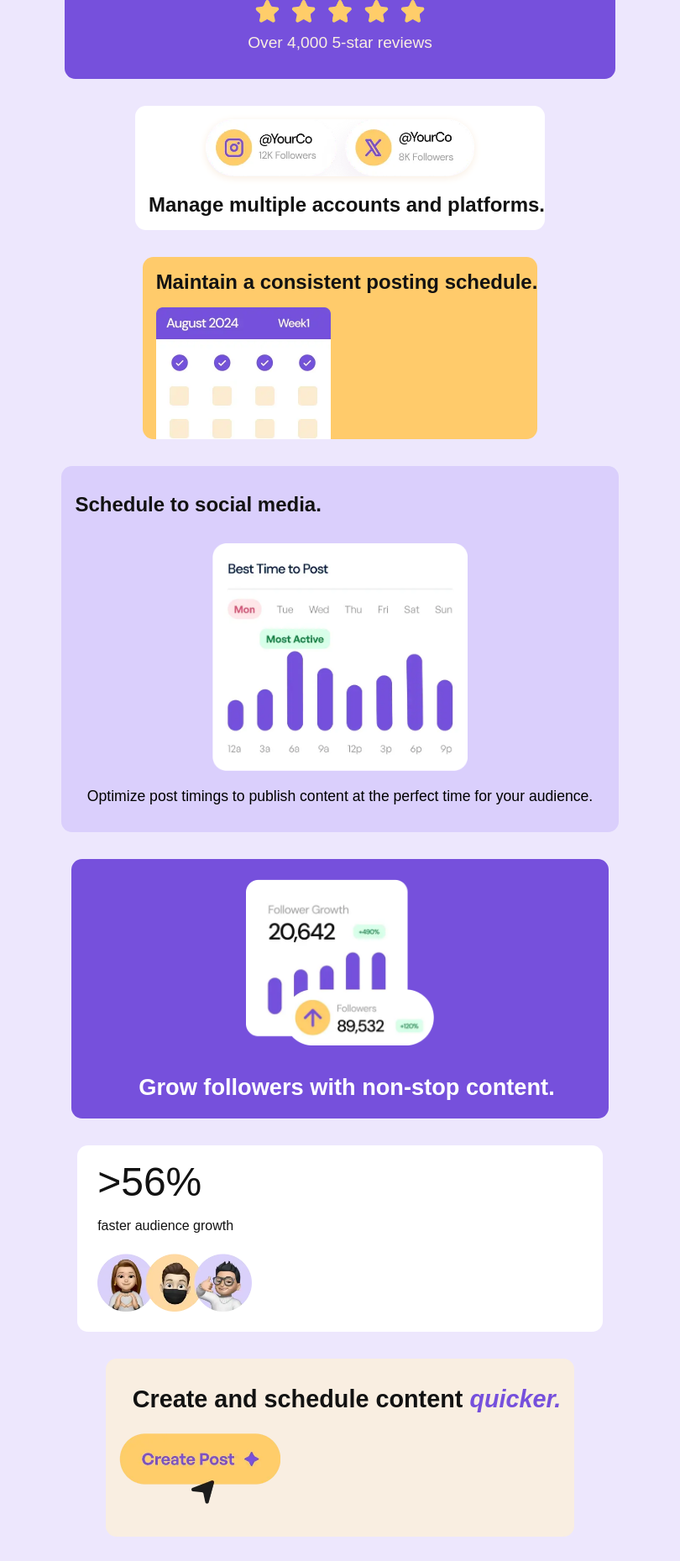
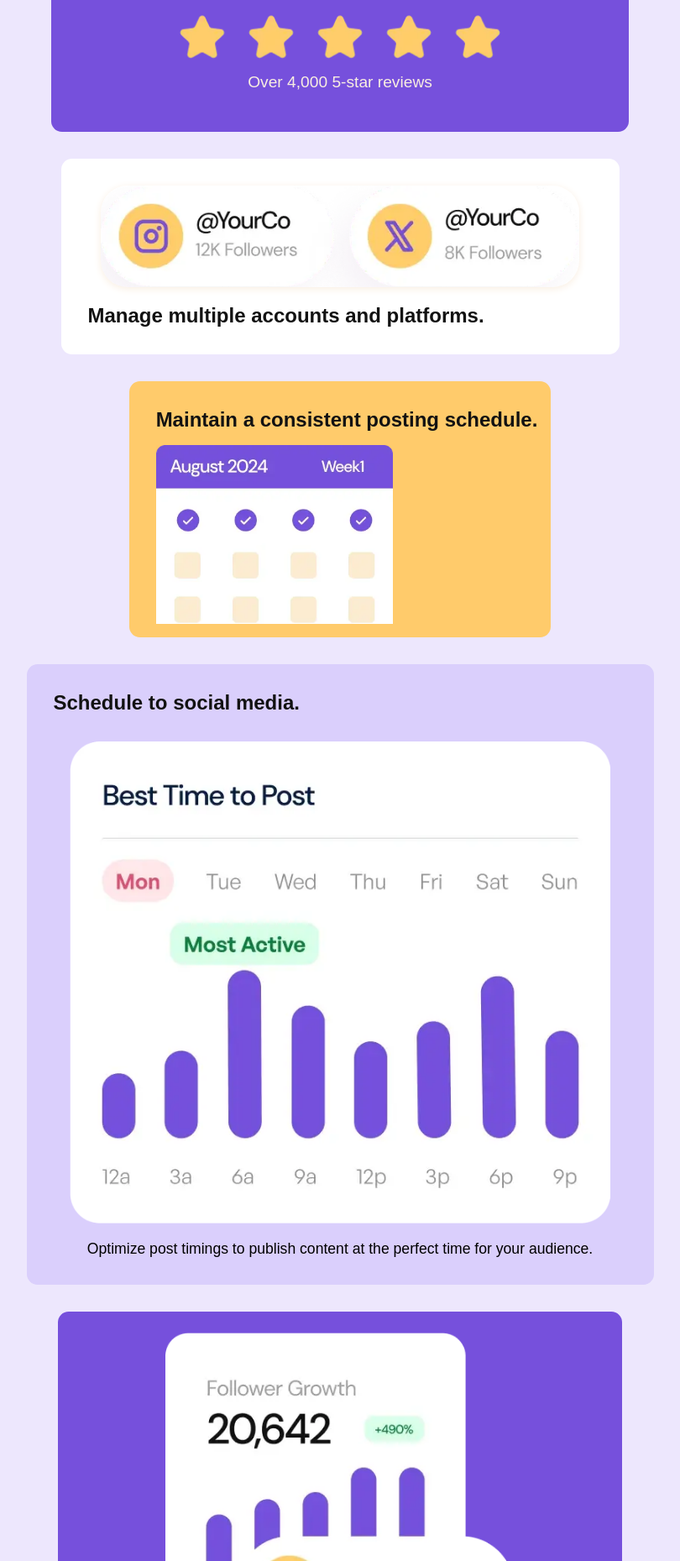
Before and after one commit to bigboyemma20/bento-grid-main, a plain HTML site: page index.html in a window 1280 px wide. Shown: the part 144-2003 px from the top of the page at 84% size, without its empty margins (235-1045 px from the left). Drawn offline with Linux system fonts and the light colour scheme.

Commit message:
css updated

```diff
--- a/index.html
+++ b/index.html
@@ -16,45 +16,45 @@
 <body>
   <main class="container">
 
-    <section class="card-1">
+    <section class="card card-1">
       <h1>Social Media <span>10x</span> <em>Faster</em> with AI</h1>
       <img class="stars" src="./assets/images/illustration-five-stars.webp" alt="five stars">
       <p>Over 4,000 5-star reviews</p>
     </section>
 
-    <section class="card-2">
+    <section class="card card-2">
       <img src="./assets/images/illustration-multiple-platforms.webp" class="socials" alt="social media icons">
       <h2>Manage multiple accounts and platforms.</h2>
     </section>
 
-    <section class="card-3">
+    <section class="card card-3">
       <h2> Maintain a consistent posting schedule.</h2>
       <img src="./assets/images/illustration-consistent-schedule.webp" alt="calendar" class="calendar">
     </section>
 
-    <section class="card-4">
+    <section class="card card-4">
       <h2>Schedule to social media.</h2>
       <img src="./assets/images/illustration-schedule-posts.webp" alt="schedule chart" class="schedule">
       <p>Optimize post timings to publish content at the perfect time for your audience.</p>
     </section>
 
-    <section class="card-5">
+    <section class="card card-5">
       <img src="./assets/images/illustration-grow-followers.webp" alt="followers growth chart" class="growth-chart">
       <h2>Grow followers with non-stop content.</h2>
     </section>
 
-    <section class="card-6">
+    <section class="card card-6">
       <h2>>56%</h2>
       <p>faster audience growth</p>
       <img src="./assets/images/illustration-audience-growth.webp" alt="audience illustrtaion" class="avatars">
     </section>
 
-    <section class="card-7">
+    <section class="card card-7">
       <h2>Create and schedule content <em>quicker.</em></h2>
       <img src="./assets/images/illustration-create-post.webp" alt="Create post" class="create-post">
     </section>
 
-    <section class="card-8">
+    <section class="card card-8">
       <h2>Write your content using AI.</h2>
       <img src="./assets/images/illustration-ai-content.webp" alt="ai content illustration" class="ai-content">
     </section>
@@ -62,7 +62,7 @@
   </main>
   <div class="attribution">
     Challenge by <a href="https://www.frontendmentor.io?ref=challenge">Frontend Mentor</a>.
-    Coded by <a href="#">Your Name Here</a>.
+    Coded by <a href="#">Freshmanuel</a>.
   </div>
 </body>
 </html>
--- a/styles.css
+++ b/styles.css
@@ -37,7 +37,7 @@
     }
 
     span{
-        color: Var(--Yellow-500);
+        color: var(--Yellow-500);
     }
 
     h1{
@@ -50,39 +50,39 @@ h2{
         text-align:left;
         margin-left:1rem;
         margin-bottom:1rem;
-    color:Var(--Black);
+        color:var(--Black);
     }
     .card-1{
-        color: Var(--White);
-        background-color: Var(--Purple-500);
+        color: var(--White);
+        background-color: var(--Purple-500);
 
     }
 
    .stars{
-         width:13rem;
+         width:60%;
     }
 
      .card-1 p{
        padding-block-end: 2rem;
         padding-block-start: .3rem;
         font-size: 1.2rem;
-        color: Var(--Yellow-100);
+        color: var(--Yellow-100);
     }
 
     .card-2{
-        background-color: Var(--White);
+        background-color: var(--White);
     }
 
     .socials{
-        width:20rem;
+        width:90%;
         margin:1rem 0;
         border-radius: 2rem;
-        box-shadow: 0px 2px 10px Var(--Yellow-100);
+        box-shadow: 0px 2px 10px var(--Yellow-100);
     }
 
     .card-3{
         display: grid;
-        background-color: Var(--Yellow-500);
+        background-color: var(--Yellow-500);
     }
 
     .card-3 h2{
@@ -91,17 +91,17 @@ h2{
 
     .calendar{
         margin-inline-start: 1rem;
-        width:13rem
+        width:60%;
 
     }
 
     .card-4{
-        background-color: Var(--Purple-100);
+        background-color: var(--Purple-100);
         padding-block: 2rem;
     }
 
     .schedule{
-        width:19rem;
+        width:90%;
         padding: 1rem 0;
     }
 
@@ -111,28 +111,28 @@ h2{
     }
 
     .card-5{
-        background-color: Var(--Purple-500);
+        background-color: var(--Purple-500);
         padding-block-start: 1.5rem;
         padding-block-end: 0.5rem;
     }
 
     .growth-chart{
-        width:14rem;
+        width:65%;
        padding-block-end: 2rem;
     }
 
     .card-5 h2{
-        color: Var(--White);
+        color: var(--White);
         padding-inline: 4rem;
         text-align: center;
         font-size: 1.7rem;
-        line-height: 1
+
     }
 
     .card-6{
         display: flex;
         flex-direction: column;
-        background-color: Var(--White);
+        background-color: var(--White);
         width: 90%;
         }
 
@@ -147,20 +147,19 @@ h2{
     .card-6 p{
         text-align: left;
         padding-inline-start: 1.5rem;
-        color: Var(--Black);
-
+        color: var(--Black);
     }
 
       .avatars{
         padding-inline-start: 1.5rem;
         padding-block: 1.5rem;
-        width: 13rem;
+        width: 60%;
     }
 
     .card-7{
         display: flex;
         flex-direction: column;
-        background-color: Var(--Yellow-100);
+        background-color: var(--Yellow-100);
         padding-block: 2rem;
         padding-inline: 1rem;
     }
@@ -170,11 +169,11 @@ h2{
     }
 
     .create-post{
-        width:12rem;
+        width:60%;
         padding-block-start: .5rem;
     }
 
-    em{
+   .card-7 em{
         color: var(--Purple-500);
     }
 
@@ -192,13 +191,14 @@ h2{
 
     .ai-content{
         padding-inline-start: 2rem;
-    width: 75%;
+        width: 70%;
     }
 
    section{
          margin:0 1rem;
          border-radius: 0.8rem;
          text-align: center;
+         padding:1rem;
      }
 
     .attribution {
```
Lines whose indentation alone changed are shown as unchanged.
